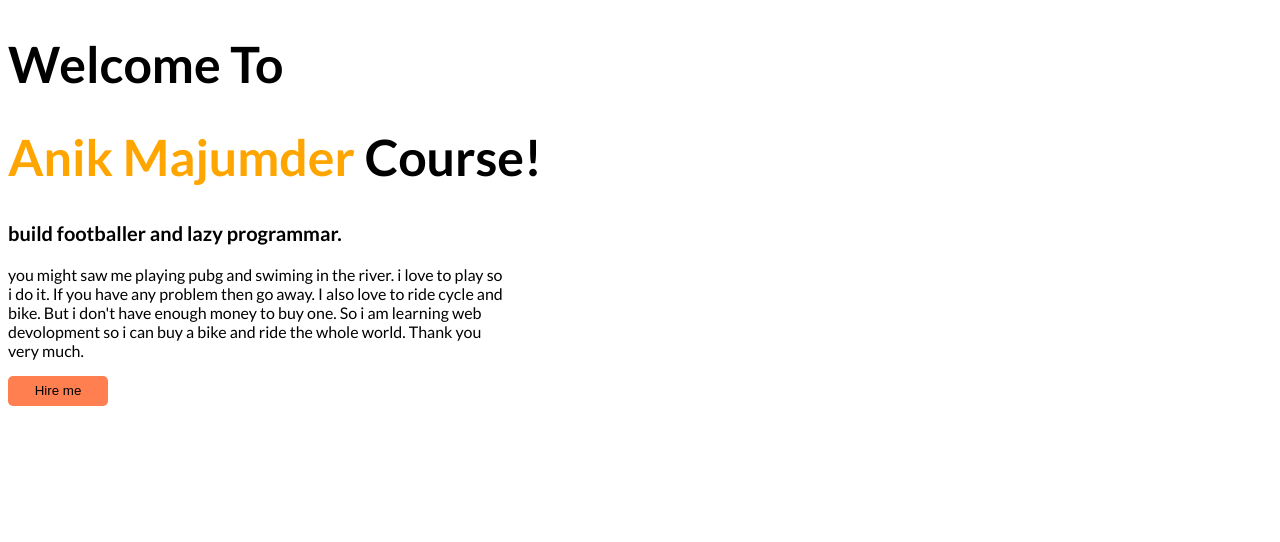
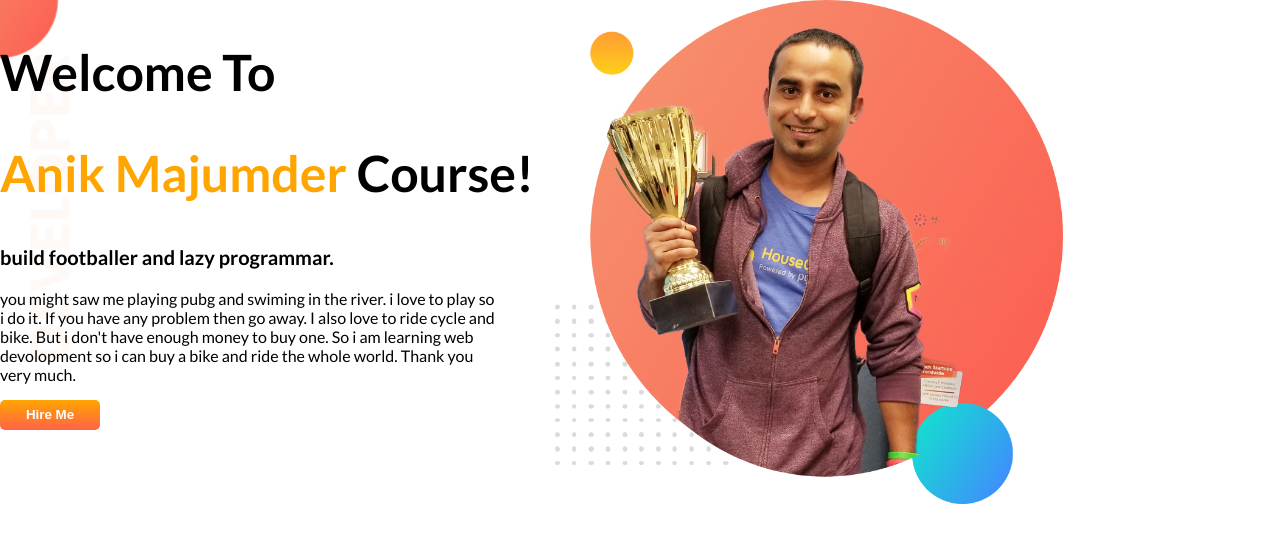
Before and after one commit to Anik-Majumder/devoloper-portfolio, a plain HTML site: page index.html in a window 1280 px wide. Drawn offline with Linux system fonts and the light colour scheme.

Commit message:
3rd commit

```diff
--- a/index.html
+++ b/index.html
@@ -14,19 +14,30 @@
     <link rel="stylesheet" href="style.css" />
   </head>
   <body>
-    <h1>Welcome To</h1>
-    <h1><span class="head-color">Anik Majumder</span> Course!</h1>
+    <section class="top-banner">
+      <div class="header-half">
+        <h1>Welcome To</h1>
+        <h1><span class="head-color">Anik Majumder</span> Course!</h1>
 
-    <h3>build footballer and lazy programmar.</h3>
+        <h3>build footballer and lazy programmar.</h3>
 
-    <p>
-      you might saw me playing pubg and swiming in the river. i love to play so
-      i do it. If you have any problem then go away. I also love to ride cycle
-      and bike. But i don't have enough money to buy one. So i am learning web
-      devolopment so i can buy a bike and ride the whole world. Thank you very
-      much.
-    </p>
+        <p>
+          you might saw me playing pubg and swiming in the river. i love to play
+          so i do it. If you have any problem then go away. I also love to ride
+          cycle and bike. But i don't have enough money to buy one. So i am
+          learning web devolopment so i can buy a bike and ride the whole world.
+          Thank you very much.
+        </p>
 
-    <button>Hire me</button>
+        <button>
+          <a href="https://www.fiverr.com/anikmajumder69?up_rollout=true"
+            >Hire Me</a
+          >
+        </button>
+      </div>
+      <div class="header-2nd-Half">
+        <img src="images/jhankar.png" alt="" />
+      </div>
+    </section>
   </body>
 </html>
--- a/style.css
+++ b/style.css
@@ -1,9 +1,11 @@
 body {
   font-family: "Lato", sans-serif;
+  margin: 0;
 }
 h1 {
   font-size: 50px;
 }
+
 .head-color {
   color: orange;
 }
@@ -21,6 +23,33 @@ button {
   width: 100px;
   height: 30px;
   border: none;
-  background-color: rgb(255, 127, 80);
+  background-image: linear-gradient(orange, tomato);
   border-radius: 5px;
 }
+body a {
+  text-decoration: none;
+  font-weight: 700;
+  color: rgb(255, 255, 255);
+}
+
+body img {
+  width: 70%;
+}
+
+section {
+  display: flex;
+  justify-content: center;
+}
+
+.header-half {
+  width: 50%;
+}
+
+.header-2nd-half {
+  width: 50%;
+}
+
+.top-banner {
+  background-image: url(images/top-banner.png);
+  background-repeat: no-repeat;
+}
```
Also changed, not shown: images/dream-bg.png (added), images/exp-bg.png (added), images/jhankar.png (added), images/jhankar2.png (added), images/my-bg.png (added), images/my-bg2.png (added), images/top-banner.png (added).
